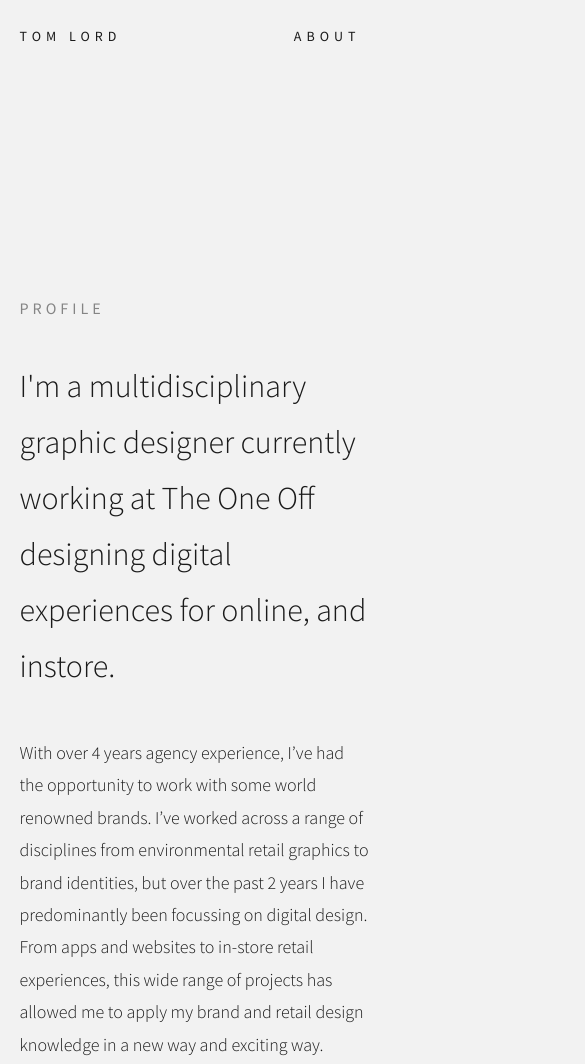
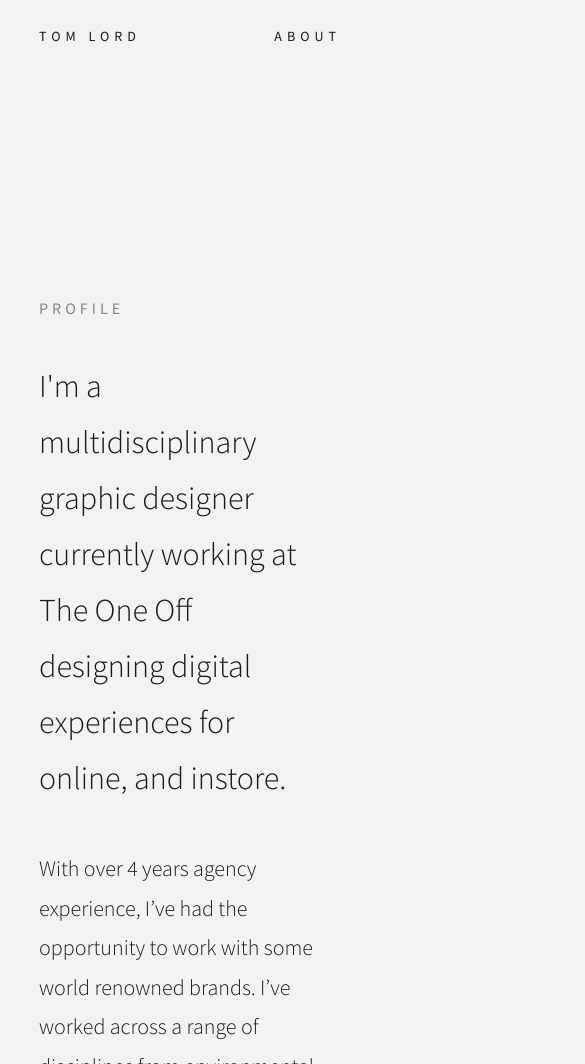
Before and after one commit to tomdlord/cv, a plain HTML site: page about.html in a window 390 px wide. Shown: the top 1064 px of the page, 585 px wide, since content can reach past the window. Drawn offline with Linux system fonts and the light colour scheme; a web font is replaced by a local one.

Commit message:
Update light-style.css

```diff
--- a/light-style.css
+++ b/light-style.css
@@ -778,13 +778,13 @@ footer p {
 
 
 
-@media (max-width: 414px) {
+@media (max-width: 375px) {
 
     /* Type styles */
 
     body {
         font-family: 'Source Sans Pro', sans-serif;
-        font-size: 18px;
+        font-size: 16px;
         font-weight: 300;
         line-height: 1.8;
         color: #1A1A1A;
@@ -829,7 +829,7 @@ footer p {
 
     h4 {
         font-family: 'Source Sans Pro', sans-serif;
-        font-size: 32px;
+        font-size: 24px;
         font-weight: 300;
         line-height: 1.75;
         letter-spacing: 0px;
@@ -926,7 +926,7 @@ footer p {
     .hero {
         max-width: 1440px;
         margin: 0px;
-        padding: 200px 0 0 0;
+        padding: 100px 0 0 0;
     }
 
     .hero h2 {
```
